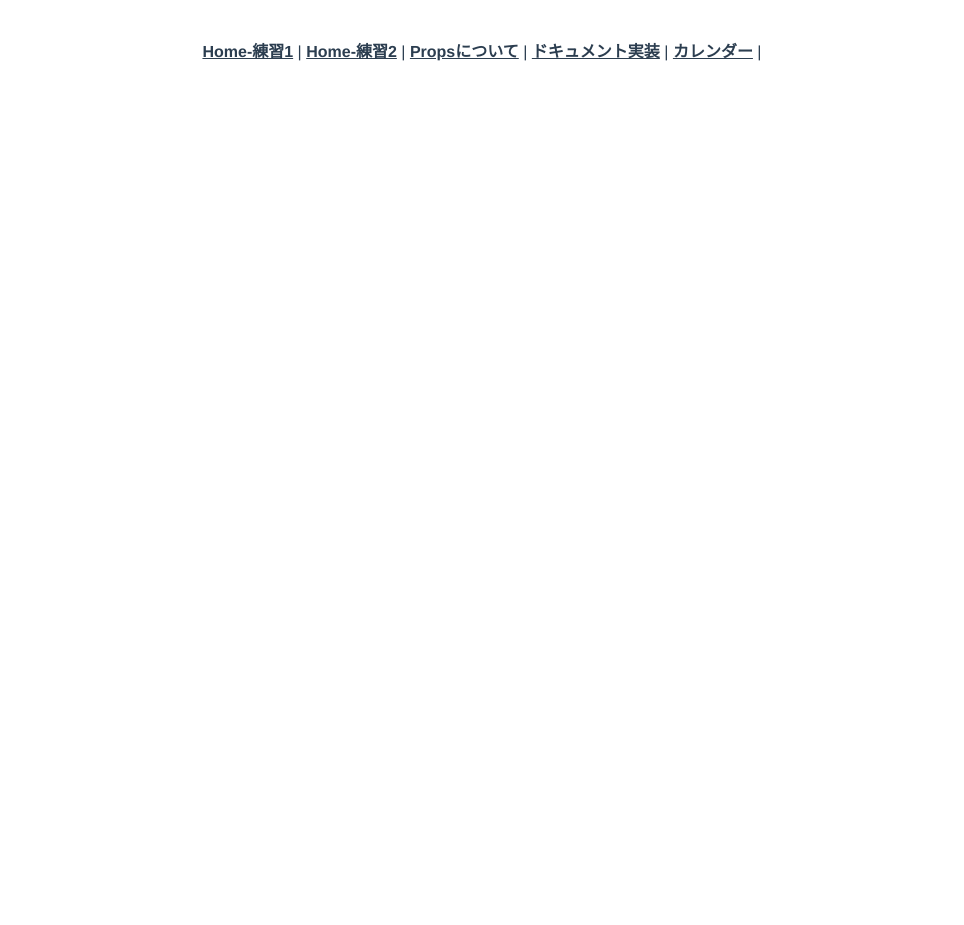
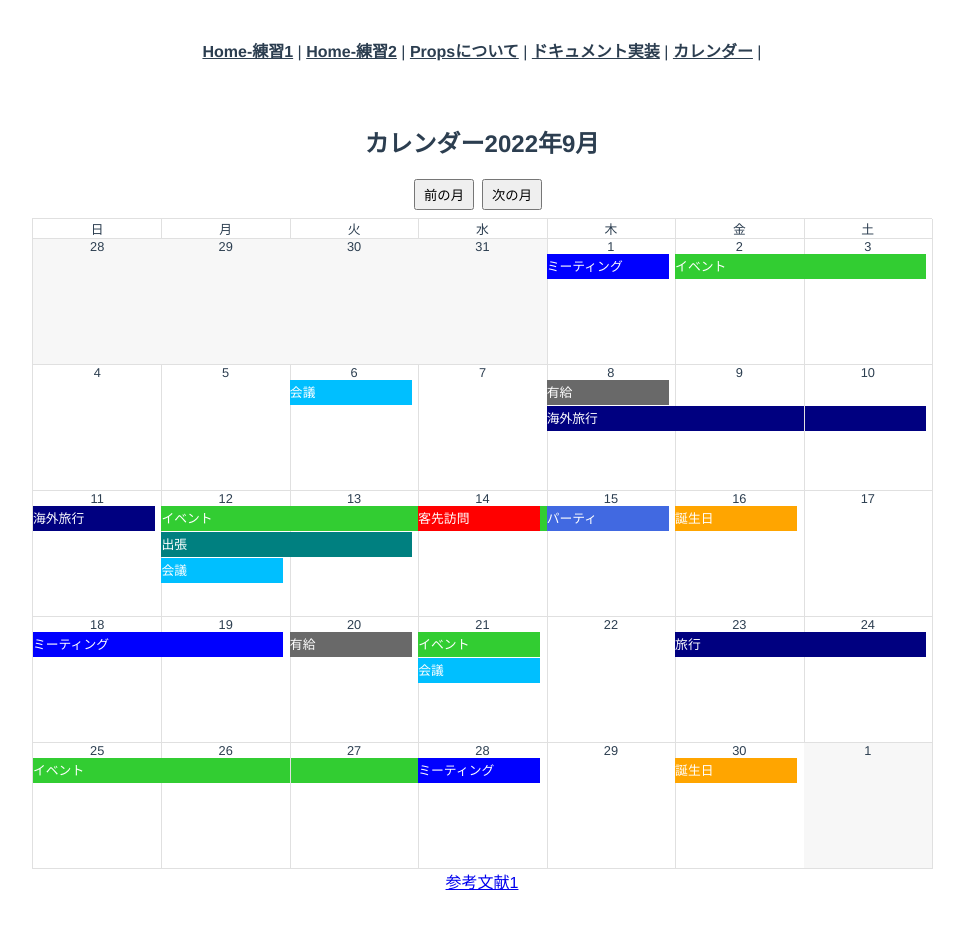
Before and after one commit to bignrn/Practice_VueJS_Tutorial, a Vue app: page /calendar in a window 1280 px wide. Shown: the whole page, without its empty margins (158-1122 px from the left). Before the commit the page ends 800 px from the top, so only its background shows below. Built offline with nearby package versions, Linux system fonts and the light colour scheme.

Commit message:
Vue.jsで遊んでみる１－２ ・カレンダーにイベントを表示
参考：https://reffect.co.jp/vue/vue-js-original-calendar#i

```diff
--- a/src/App.vue
+++ b/src/App.vue
@@ -1,9 +1,7 @@
 <template>
   <nav>
-    <span v-for="(urls, index) in urls" :key="index"
-      ><router-link :to="defaultCurrent + urls.url">{{
-        urls.title
-      }}</router-link>
+    <span v-for="(urlsItem, index) in urls" :key="index"
+      ><router-link :to="returnUrl(urlsItem)">{{ urlsItem.title }}</router-link>
       |
     </span>
   </nav>
@@ -14,6 +12,7 @@
 export default {
   data: function () {
     return {
+      locationHost: "localhost:8080",
       defaultCurrent: "/Practice_VueJS_Tutorial",
       urls: [
         { url: "/", title: "Home-練習1" },
@@ -23,6 +22,15 @@ export default {
         { url: "/calendar", title: " カレンダー" },
       ],
     };
+  },
+  methods: {
+    returnUrl(val) {
+      console.log(val.url);
+      if (location.host !== this.locationHost) {
+        return this.defaultCurrent + val.url;
+      }
+      return val.url;
+    },
   },
 };
 </script>
--- a/src/components/calendar/CalendarMain.vue
+++ b/src/components/calendar/CalendarMain.vue
@@ -1,17 +1,44 @@
 <template>
-  <h2>カレンダー{{ currentDate }}</h2>
-  <button @click="prevMonth">前の月</button>
-  <button @click="nextMonth">次の月</button>
-  <div class="calendar">
-    <div v-for="(week, index) in calendars" :key="index" class="month">
-      <div v-for="(day, index) in week" :key="index" class="week">
-        {{ day.date }}
+  <div class="content">
+    <h2>カレンダー{{ displayDate }}</h2>
+    <div class="button-area">
+      <button @click="prevMonth" class="button">前の月</button>
+      <button @click="nextMonth" class="button">次の月</button>
+    </div>
+    <div class="calendar">
+      <div class="calendar-weekly">
+        <div class="calendar-youbi" v-for="n in 7" :key="n">
+          {{ youbi(n - 1) }}
+        </div>
+      </div>
+      <div
+        v-for="(week, index) in calendars"
+        :key="index"
+        class="calendar-weekly"
+      >
+        <div
+          v-for="(day, index) in week"
+          :key="index"
+          class="calendar-daily"
+          :class="{ outside: currentMonth !== day.month }"
+        >
+          <div class="calendar-day">{{ day.date }}</div>
+          <div v-for="dayEvent in day.dayEvents" :key="dayEvent.id">
+            <div
+              class="calendar-event"
+              :style="`width:${dayEvent.width}%;background-color:${dayEvent.color}`"
+              draggable="true"
+            >
+              {{ dayEvent.name }}
+            </div>
+          </div>
+        </div>
       </div>
     </div>
+    <a href="https://reffect.co.jp/vue/javascript-vue-js-create-calendar#i">
+      参考文献1
+    </a>
   </div>
-  <a href="https://reffect.co.jp/vue/javascript-vue-js-create-calendar#i"
-    >参考文献1</a
-  >
 </template>
 
 <script>
@@ -21,6 +48,141 @@ export default {
   data: function () {
     return {
       currentDate: moment(),
+      events: [
+        {
+          id: 1,
+          name: "ミーティング",
+          start: "2022-09-01",
+          end: "2022-09-01",
+          color: "blue",
+        },
+        {
+          id: 2,
+          name: "イベント",
+          start: "2022-09-02",
+          end: "2022-09-03",
+          color: "limegreen",
+        },
+        {
+          id: 3,
+          name: "会議",
+          start: "2022-09-06",
+          end: "2022-09-06",
+          color: "deepskyblue",
+        },
+        {
+          id: 4,
+          name: "有給",
+          start: "2022-09-08",
+          end: "2022-09-08",
+          color: "dimgray",
+        },
+        {
+          id: 5,
+          name: "海外旅行",
+          start: "2022-09-08",
+          end: "2022-09-11",
+          color: "navy",
+        },
+        {
+          id: 6,
+          name: "誕生日",
+          start: "2022-09-16",
+          end: "2022-09-16",
+          color: "orange",
+        },
+        {
+          id: 7,
+          name: "イベント",
+          start: "2022-09-12",
+          end: "2022-09-15",
+          color: "limegreen",
+        },
+        {
+          id: 8,
+          name: "出張",
+          start: "2022-09-12",
+          end: "2022-09-13",
+          color: "teal",
+        },
+        {
+          id: 9,
+          name: "客先訪問",
+          start: "2022-09-14",
+          end: "2022-09-14",
+          color: "red",
+        },
+        {
+          id: 10,
+          name: "パーティ",
+          start: "2022-09-15",
+          end: "2022-09-15",
+          color: "royalblue",
+        },
+        {
+          id: 12,
+          name: "ミーティング",
+          start: "2022-09-18",
+          end: "2022-09-19",
+          color: "blue",
+        },
+        {
+          id: 13,
+          name: "イベント",
+          start: "2022-09-21",
+          end: "2022-09-21",
+          color: "limegreen",
+        },
+        {
+          id: 14,
+          name: "有給",
+          start: "2022-09-20",
+          end: "2022-09-20",
+          color: "dimgray",
+        },
+        {
+          id: 15,
+          name: "イベント",
+          start: "2022-09-25",
+          end: "2022-09-28",
+          color: "limegreen",
+        },
+        {
+          id: 16,
+          name: "会議",
+          start: "2022-09-21",
+          end: "2022-09-21",
+          color: "deepskyblue",
+        },
+        {
+          id: 17,
+          name: "旅行",
+          start: "2022-09-23",
+          end: "2022-09-24",
+          color: "navy",
+        },
+        {
+          id: 18,
+          name: "ミーティング",
+          start: "2022-09-28",
+          end: "2022-09-28",
+          color: "blue",
+        },
+        {
+          id: 19,
+          name: "会議",
+          start: "2022-09-12",
+          end: "2022-09-12",
+          color: "deepskyblue",
+        },
+        {
+          id: 20,
+          name: "誕生日",
+          start: "2022-09-30",
+          end: "2022-09-30",
+          color: "orange",
+        },
+      ],
     };
   },
   methods: {
@@ -40,34 +202,92 @@ export default {
     },
     /** その月を配列に格納する */
     getCalendar() {
-      let startDate = this.getStartDate();
+      const startDate = this.getStartDate();
       const endDate = this.getEndDate();
       // Math.ceil -> 切り上げ、moment.jsのdiff -> 初日から最終日の差の日数を算出
       const weekNumber = Math.ceil(endDate.diff(startDate, "days") / 7);
 
       let calendars = [];
+      let calendarDate = this.getStartDate();
       for (let week = 0; week < weekNumber; week++) {
         let weekRow = [];
         for (let day = 0; day < 7; day++) {
+          let dayEvents = this.getDayEvents(calendarDate, day);
           weekRow.push({
-            date: startDate.get("date"),
+            date: calendarDate.get("date"),
+            month: calendarDate.format("YYYY-MM"),
+            dayEvents,
           });
-          startDate.add(1, "days");
+          calendarDate.add(1, "days");
         }
         calendars.push(weekRow);
       }
       return calendars;
     },
+    /** 月の切り替え */
     prevMonth() {
+      this.currentDate = moment(this.currentDate).subtract(1, "month");
+    },
+    /** 月の切り替え */
+    nextMonth() {
       this.currentDate = moment(this.currentDate).add(1, "month");
     },
-    nextMonth() {
-      this.currentDate = moment(this.currentDate).subtract(1, "month");
+    /** 日本語で曜日表示 */
+    youbi(dayIndex) {
+      const week = ["日", "月", "火", "水", "木", "金", "土"];
+      return week[dayIndex];
+    },
+    /** イベント処理取得(date) */
+    getDayEvents(date, day) {
+      let dayEvents = [];
+      this.events.forEach((event) => {
+        let startDate = moment(event.start).format("YYYY-MM-DD");
+        let endDate = moment(event.end).format("YYYY-MM-DD");
+        let Date = date.format("YYYY-MM-DD");
+
+        if (startDate <= Date && endDate >= Date) {
+          if (startDate === Date) {
+            let width = this.getEventWidth(startDate, endDate, day);
+            dayEvents.push({ ...event, width });
+          } else if (day === 0) {
+            let width = this.getEventWidth(date, endDate, day);
+            dayEvents.push({ ...event, width });
+          }
+        }
+      });
+      return dayEvents;
+    },
+    /** widthの値を返す */
+    getEventWidth(end, start, day) {
+      let betweenDays = moment(end).diff(start, "days");
+      if (betweenDays < 0) {
+        betweenDays *= -1;
+      }
+      if (betweenDays > 6 - day) {
+        return (6 - day) * 100 + 95;
+      } else {
+        return betweenDays * 100 + 95;
+      }
     },
   },
   computed: {
     calendars() {
       return this.getCalendar();
+    },
+    displayDate() {
+      return this.currentDate.format("YYYY[年]M[月]");
+    },
+    currentMonth() {
+      return this.currentDate.format("YYYY-MM");
+    },
+    sortedEvents() {
+      return this.event.slice().sort(function (a, b) {
+        let startDateA = moment(a.start).format("YYYY-MM-DD");
+        let startDateB = moment(b.start).format("YYYY-MM-DD");
+        if (startDateA < startDateB) return -1;
+        if (startDateA > startDateB) return 1;
+        return 0;
+      });
     },
   },
   mounted() {
@@ -76,18 +296,53 @@ export default {
 };
 </script>
 <style scoped>
-div .calendar {
+.content {
+  margin: 2em auto;
+  width: 900px;
+}
+.button-area {
+  margin: 0.5em 0;
+}
+.button {
+  padding: 4px 8px;
+  margin-right: 8px;
+}
+.calendar {
   max-width: 900px;
-  border-top: 1px solid gray;
+  border-top: 1px solid #e0e0e0;
+  font-size: 0.8em;
+  /* テキスト左寄せ */
+  text-align: left;
 }
-div .calendar .month {
+.calendar-weekly {
   display: flex;
-  border-left: 1px solid gray;
+  border-left: 1px solid #e0e0e0;
+  /* background-color: black; */
 }
-div .calendar .month .week {
+.calendar-youbi {
+  flex: 1;
+  border-right: 1px solid #e0e0e0;
+  border-bottom: 1px solid #e0e0e0;
+  margin-right: -1px;
+  text-align: center;
+}
+.calendar-daily {
   flex: 1;
   min-height: 125px;
-  border-right: 1px solid gray;
-  border-bottom: 1px solid gray;
+  border-right: 1px solid #e0e0e0;
+  border-bottom: 1px solid #e0e0e0;
+  margin-right: -1px;
+}
+.calendar-day {
+  text-align: center;
+}
+.outside {
+  background-color: #f7f7f7;
+}
+.calendar-event {
+  color: white;
+  margin-bottom: 1px;
+  height: 25px;
+  line-height: 25px;
 }
 </style>
--- a/src/router/index.js
+++ b/src/router/index.js
@@ -1,11 +1,14 @@
-import { createRouter, createWebHistory } from 'vue-router'
-import HomeView from '../views/HomeView.vue'
-import HomeView2 from '../views/HomeView2.vue'
-import ErrorView from '../views/ErrorView.vue'
+import { createRouter, createWebHistory } from 'vue-router';
+import HomeView from '../views/HomeView.vue';
+import HomeView2 from '../views/HomeView2.vue';
+import ErrorView from '../views/ErrorView.vue';
+import AboutView from '../views/AboutView.vue';
+import DocumentView from '../views/DocumentView.vue';
+import CalendarView from '../views/CalendarView.vue';
 
 const routes = [
   {
-    path: '/',
+    path: '/*',
     name: 'error',
     component: ErrorView
   },
@@ -22,20 +25,42 @@ const routes = [
   {
     path: '/Practice_VueJS_Tutorial/about-props',
     name: 'aboutProps',
-    // route level code-splitting
-    // this generates a separate chunk (about.[hash].js) for this route
-    // which is lazy-loaded when the route is visited.
-    component: () => import(/* webpackChunkName: "about" */ '../views/AboutView.vue')
+    component: AboutView
   },
   {
     path: '/Practice_VueJS_Tutorial/document',
     name: 'document',
-    component: () => import(/* webpackChunkName: "document" */'../views/DocumentView.vue')
+    component: DocumentView
   },
   {
     path: '/Practice_VueJS_Tutorial/calendar',
     name: 'calendar',
-    component: () => import(/* webpackChunkName: "calendar" */'../views/CalendarView.vue')
+    component: CalendarView
+  },
+  {
+    path: '/',
+    name: 'home',
+    component: HomeView
+  },
+  {
+    path: '/home2',
+    name: 'home2',
+    component: HomeView2
+  },
+  {
+    path: '/about-props',
+    name: 'aboutProps',
+    component: AboutView
+  },
+  {
+    path: '/document',
+    name: 'document',
+    component: DocumentView
+  },
+  {
+    path: '/calendar',
+    name: 'calendar',
+    component: CalendarView
   },
 ]
 
```
